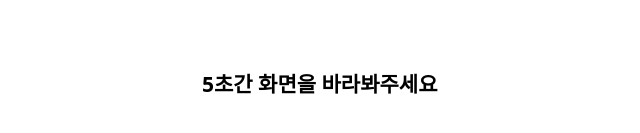
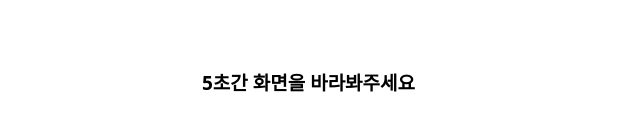
Before and after one commit to 2023Brainwheel/frontend, a React (Create React App) app: page /Learning in a window 1280 px wide. Shown: the part 451-584 px from the top of the page, without its empty margins (246-886 px from the left). Built offline with nearby package versions, Linux system fonts and the light colour scheme.

Commit message:
희상아 부탁한다

```diff
--- a/src/components/Counter.jsx
+++ b/src/components/Counter.jsx
@@ -69,7 +69,7 @@ const Counter = React.memo(({ max, texts, setCurrentText, setRenderButton }) =>
 const App = () => {
   const texts = [
     '화면을 10초간 바라보신후, 점의 방향대로 바라봐주세요',
-    '먼저 위를 봐주세요',
+    '위를 봐주세요',
     '아래를 봐주세요',
     '오른쪽을 봐주세요',
     '왼쪽을 봐주세요',
--- a/src/css/Counter.css
+++ b/src/css/Counter.css
@@ -17,16 +17,19 @@
   margin-top: 70px;
   width: 380px;
   opacity: 0;
-  animation: fade-in 0.5s ease-in-out;
+  animation: fade-in 0.5s ease-in-out, fade-in 1s
+   ease-in-out;
   animation-fill-mode: forwards;
 }
 
 @keyframes fade-in {
-  from {
+  0% {
     opacity: 0;
+    transform: translateY(-20px);
   }
-  to {
+  100% {
     opacity: 1;
+    transform: translateY(0);
   }
 }
 
@@ -45,7 +48,7 @@
 
   margin-top: 120px;
   color: rgb(0, 0, 0);
-  font-size: 21px; /* 변경된 텍스트 크기 */
+  font-size: 19px; /* 변경된 텍스트 크기 */
   font-weight: 700;
   margin-left: auto;
   margin-right: auto;
```
